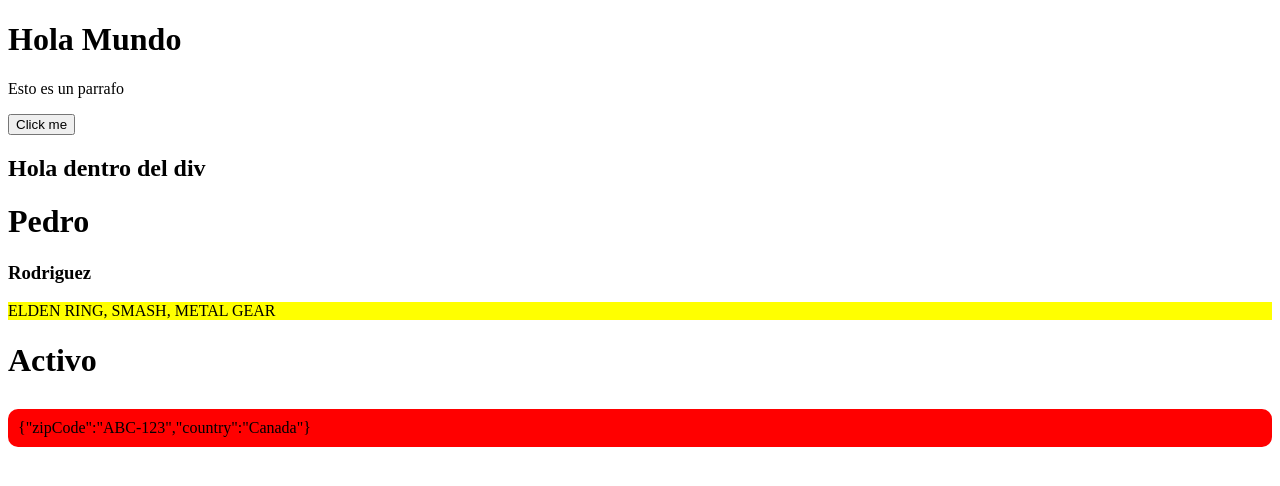
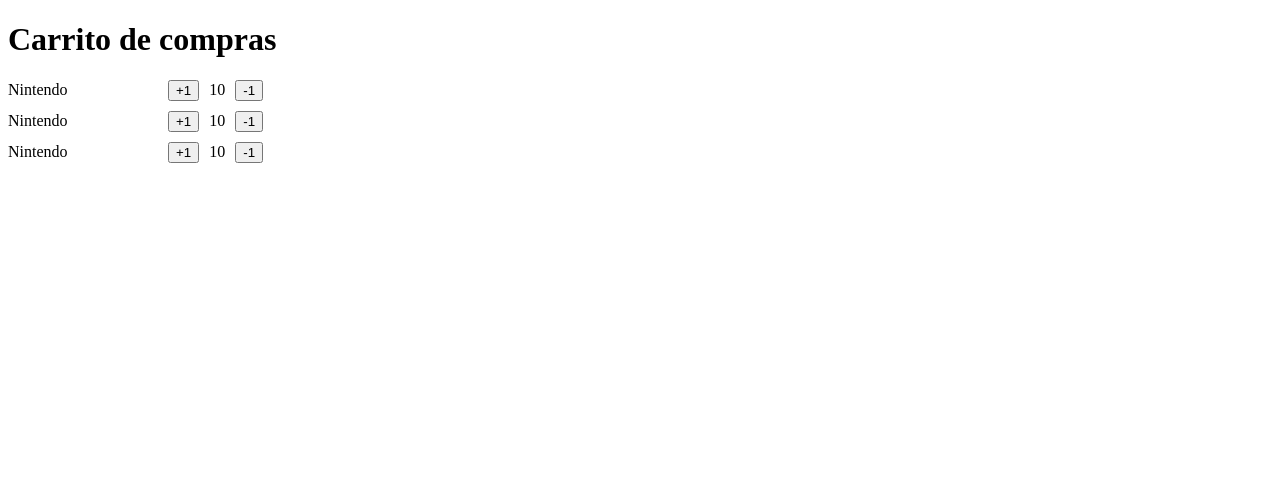
Before and after one commit to VictorCarmonaMoraza/First_Steps, a React (Vite) app: page / in a window 1280 px wide. Shown: the top 486 px of the page. Built offline with nearby package versions, Linux system fonts and the light colour scheme.

Commit message:
Componente-ItemCounter

```diff
--- a/src/FirstStepsApp.tsx
+++ b/src/FirstStepsApp.tsx
@@ -1,15 +1,12 @@
+import { ItemCounter } from "./shopping-cart/ItemCounter";
 
 export function FirstStepsApp() {
   return (
     <>
-      <h1>Hola Mundo</h1>
-      <p>Esto es un parrafo</p>
-
-      <button>Click me</button>
-
-      <div>
-        <h2>Hola dentro del div</h2>
-      </div>
+      <h1>Carrito de compras</h1>
+      <ItemCounter />
+      <ItemCounter />
+      <ItemCounter />
     </>
   );
 }
--- a/src/main.tsx
+++ b/src/main.tsx
@@ -1,11 +1,10 @@
 import { StrictMode } from "react";
 import { createRoot } from "react-dom/client";
 import { FirstStepsApp } from "./FirstStepsApp";
-import { MyAwesomeApp } from "./MyAwesomeApp";
 
 createRoot(document.getElementById("root")!).render(
   <StrictMode>
     <FirstStepsApp />
-     <MyAwesomeApp/>
+    {/* <MyAwesomeApp/> */}
   </StrictMode>
 );
--- /dev/null
+++ b/src/shopping-cart/ItemCounter.tsx
@@ -0,0 +1,24 @@
+import { CSSProperties } from "react";
+
+export const ItemCounter = () => {
+  const estilo: CSSProperties = {
+    display: "flex",
+    alignItems: "center",
+    gap: 10,
+    marginTop: 10,
+  };
+  return (
+    <section style={estilo}>
+      <span
+        style={{
+          width: 150,
+        }}
+      >
+        Nintendo
+      </span>
+      <button>+1</button>
+      <span>10</span>
+      <button>-1</button>
+    </section>
+  );
+};
```
